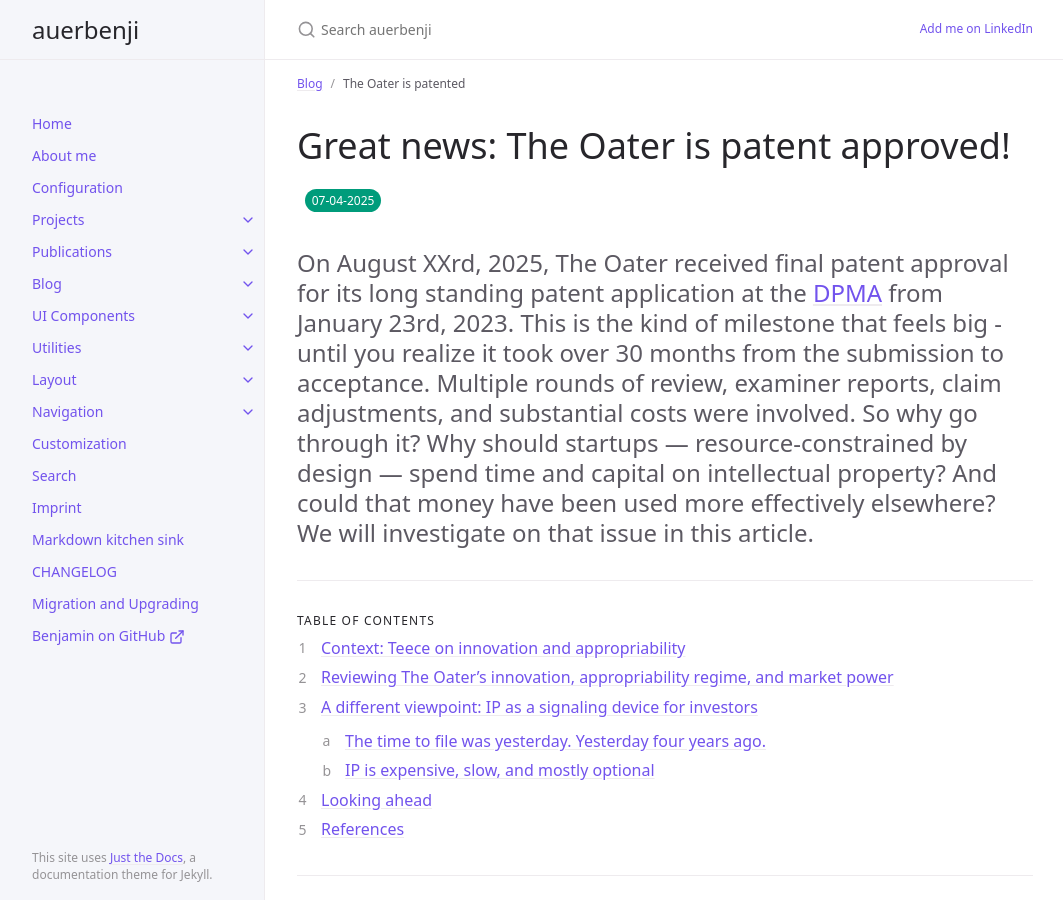
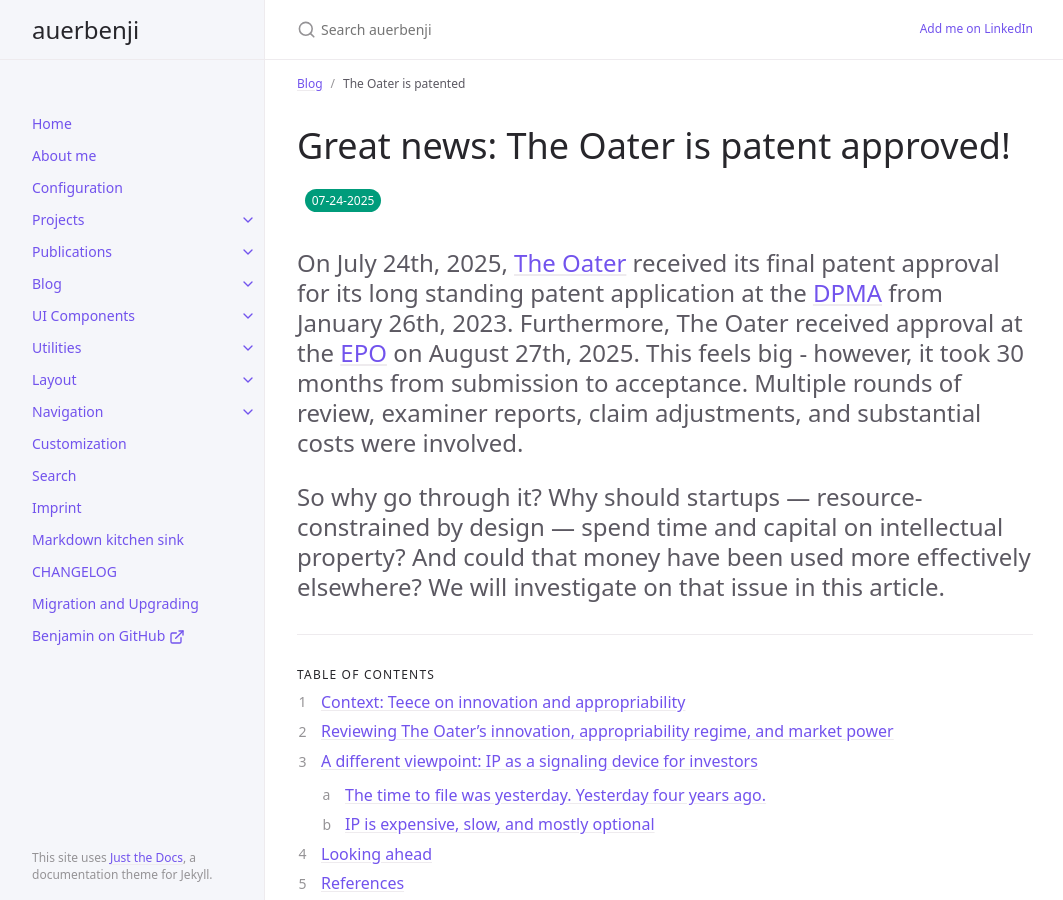
Before and after one commit to auerbenji/auerbenji.github.io, a Jekyll site: the page built from docs/blog/the-oater-is-patented.md, in a window 1280 px wide and 900 px high. Shown: the whole window, without its empty margins (107-1170 px from the left). Built offline with Jekyll 4.4.1, drawn with Linux system fonts in a browser that asks for light colours; cached includes are drawn as plain includes; some of the changed text lies outside the part shown.

Commit message:
added graphs, added patent, added maths

```diff
--- a/docs/blog/the-oater-is-patented.md
+++ b/docs/blog/the-oater-is-patented.md
@@ -7,12 +7,15 @@ nav_order: 2
 # Great news: The Oater is patent approved!
 {: .no_toc }
 {: .d-inline-block }
-07-04-2025
+07-24-2025
 {: .label .label-green }
 
-On August XXrd, 2025, The Oater received final patent approval for its long standing patent application at the [DPMA](https://www.dpma.de/) from January 23rd, 2023.
-This is the kind of milestone that feels big - until you realize it took over 30 months from the submission to acceptance.
+On July 24th, 2025, [The Oater](https://oater.de/) received its final patent approval for its long standing patent application at the [DPMA](https://www.dpma.de/) from January 26th, 2023.
+Furthermore, The Oater received approval at the [EPO](https://www.epo.org/en) on August 27th, 2025.
+This feels big - however, it took 30 months from submission to acceptance.
 Multiple rounds of review, examiner reports, claim adjustments, and substantial costs were involved.
+{: .fs-6 .fw-300 }
+
 So why go through it?
 Why should startups — resource-constrained by design — spend time and capital on intellectual property?
 And could that money have been used more effectively elsewhere?
@@ -102,9 +105,11 @@ So what should startups do? With my limited knowledge from filing two patents at
 The Oater is proud of its patent! But prouder still that The Oater treated IP as part of its **long-term value architecture**, putting in the effort three years ago and now finally brining it to fruition.
 
 # Looking ahead
-Want to read our patent? Look it up here:
-- [DPMA Register – File No.](https://register.dpma.de/DPMAregister/pat/basis) 102023101947
-- [EPO Register – File No.](https://data.epo.org/publication-server) 24153444
+Want to read the patent? Look it up here:
+- [DPMA Register – File No.](https://register.dpma.de/DPMAregister/pat/basis) 102023101947, date of publication: July 24th, 2025
+- [EPO Register – File No.](https://data.epo.org/publication-server) 4417300, date of publication: August 27th, 2025
+
+But we are not done yet. For the next nine months to come, until April 24th, 2026 at DPMA and May 27th, 2026 at EPO an opposition may be filed against the patent. The patents will then remain valid for the next 18-something years to come. Stay excited!
 
 # References
 **David J. Teece**, [*Profiting from Technological Innovation: Implications for Integration, Collaboration, Licensing and Public Policy*](https://doi.org/10.1016/0048-7333(86)90027-2), Research Policy, 1986.
```
Also changed, not shown: docs/projects/shipping-cost-optimization.md (+87 -10 lines), assets/images/shipping-cost-vector.svg (added), 4 other files.
